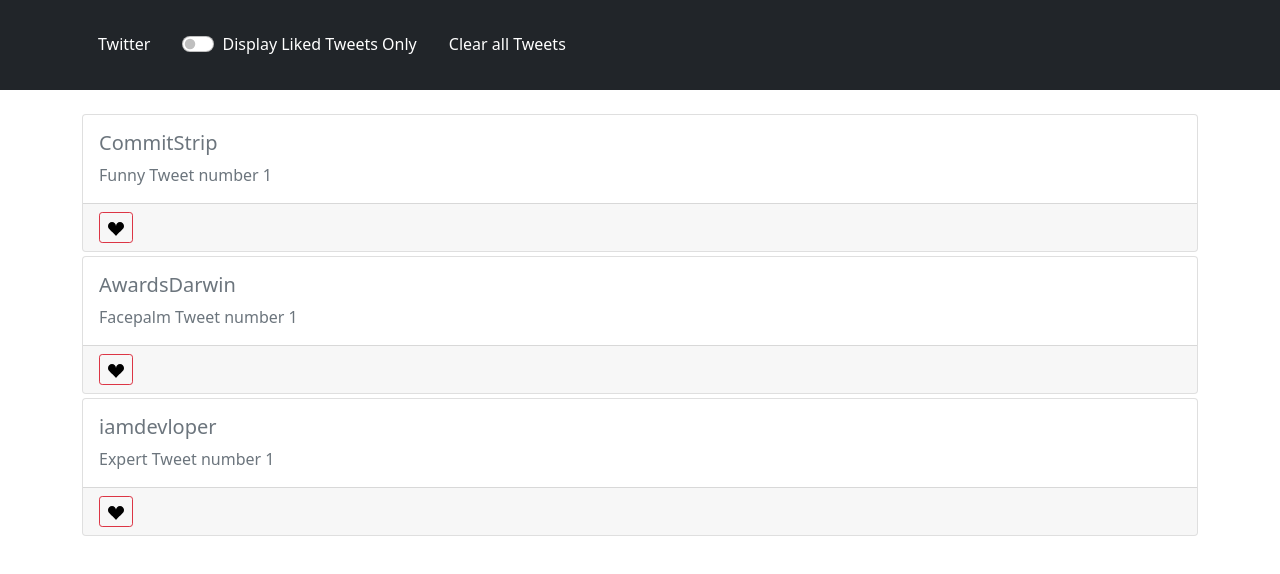
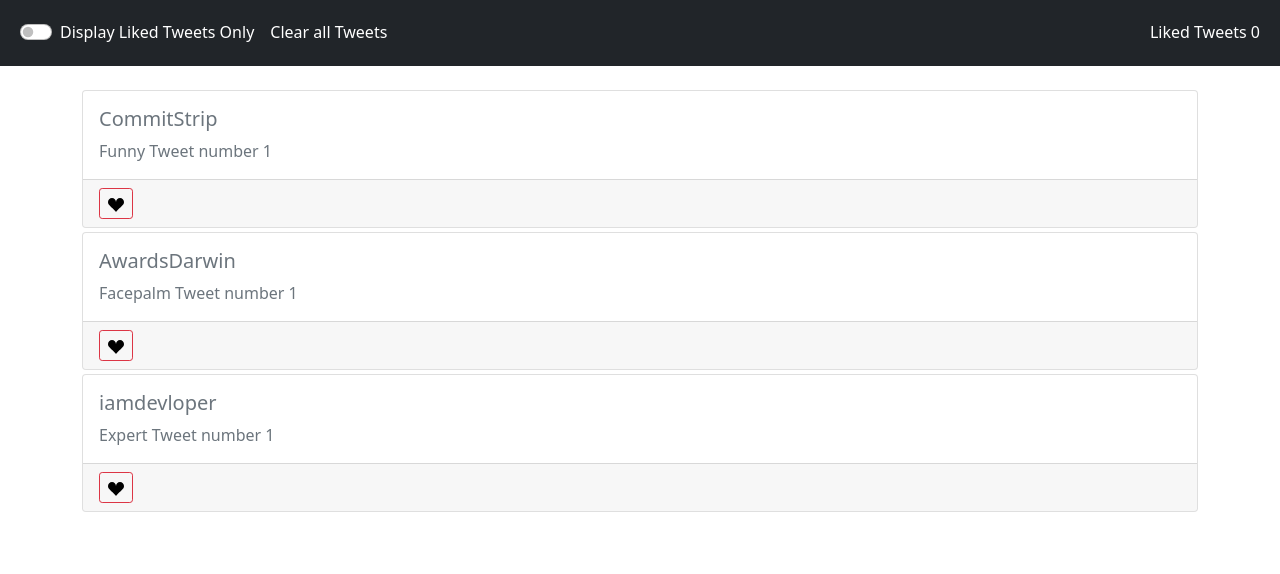
Before and after one commit to gunner963/ibm-instana-challenge, a React (Create React App) app: page / in a window 1280 px wide. Shown: the top 574 px of the page. Built offline with nearby package versions, Linux system fonts and the light colour scheme.

Commit message:
add like tweets count

```diff
--- a/src/App.tsx
+++ b/src/App.tsx
@@ -51,6 +51,7 @@
         onLikedTweetsToggle={handleLikedTweetsToggle}
         onClearTweets={handleClearTweets}
         toggleLikedTweets={toggleLikedTweets}
+        likedTweetsCount={likedTweets?.length || 0}
       />
       <br />
       <Container>
--- a/src/components/Header.tsx
+++ b/src/components/Header.tsx
@@ -1,23 +1,24 @@
-import { Container, Form } from "react-bootstrap"
+import { Form } from "react-bootstrap"
 
 type Props = {
   onLikedTweetsToggle: React.ChangeEventHandler<HTMLInputElement>
   toggleLikedTweets: boolean
   onClearTweets: React.MouseEventHandler<HTMLElement>
+  likedTweetsCount: number
 }
 
 const Header = ({
   onLikedTweetsToggle,
   toggleLikedTweets,
-  onClearTweets
+  onClearTweets,
+  likedTweetsCount
 }: Props) => {
   return (
-    <header className="p-3 bg-dark text-white">
-      <Container>
-        <div className="d-flex">
-          <div className="mr-auto p-3">Twitter</div>
-          <div className="p-3 ">
+    <header className="p-2 bg-dark text-white">
+      <div className="d-flex p-1">
+        <div className="p-2 ">
           <Form>
+            {/** can create a custon component which takes label callback and emits internal state */}
             <Form.Check
               type="switch"
               id="custom-switch"
@@ -28,11 +29,13 @@
             />
           </Form>
         </div>
-          <div className="p-3" role="button" onClick={onClearTweets}>
+        <div className="p-2" role="button" onClick={onClearTweets}>
           Clear all Tweets
         </div>
+        <div className="p-2" style={{ marginLeft: "auto" }}>
+          Liked Tweets {likedTweetsCount}
         </div>
-      </Container>
+      </div>
     </header>
   )
 }
```
Lines whose indentation alone changed are shown as unchanged.
